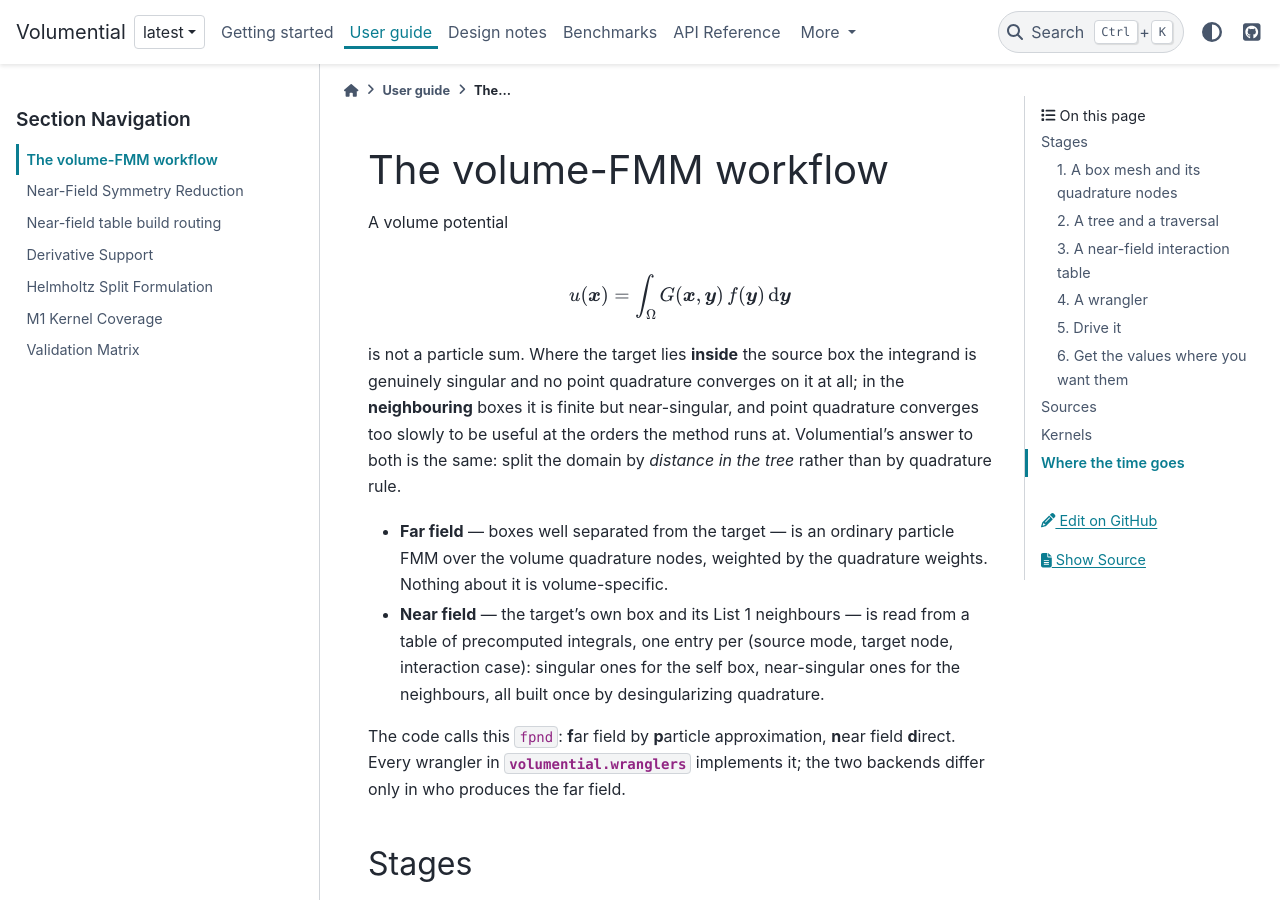
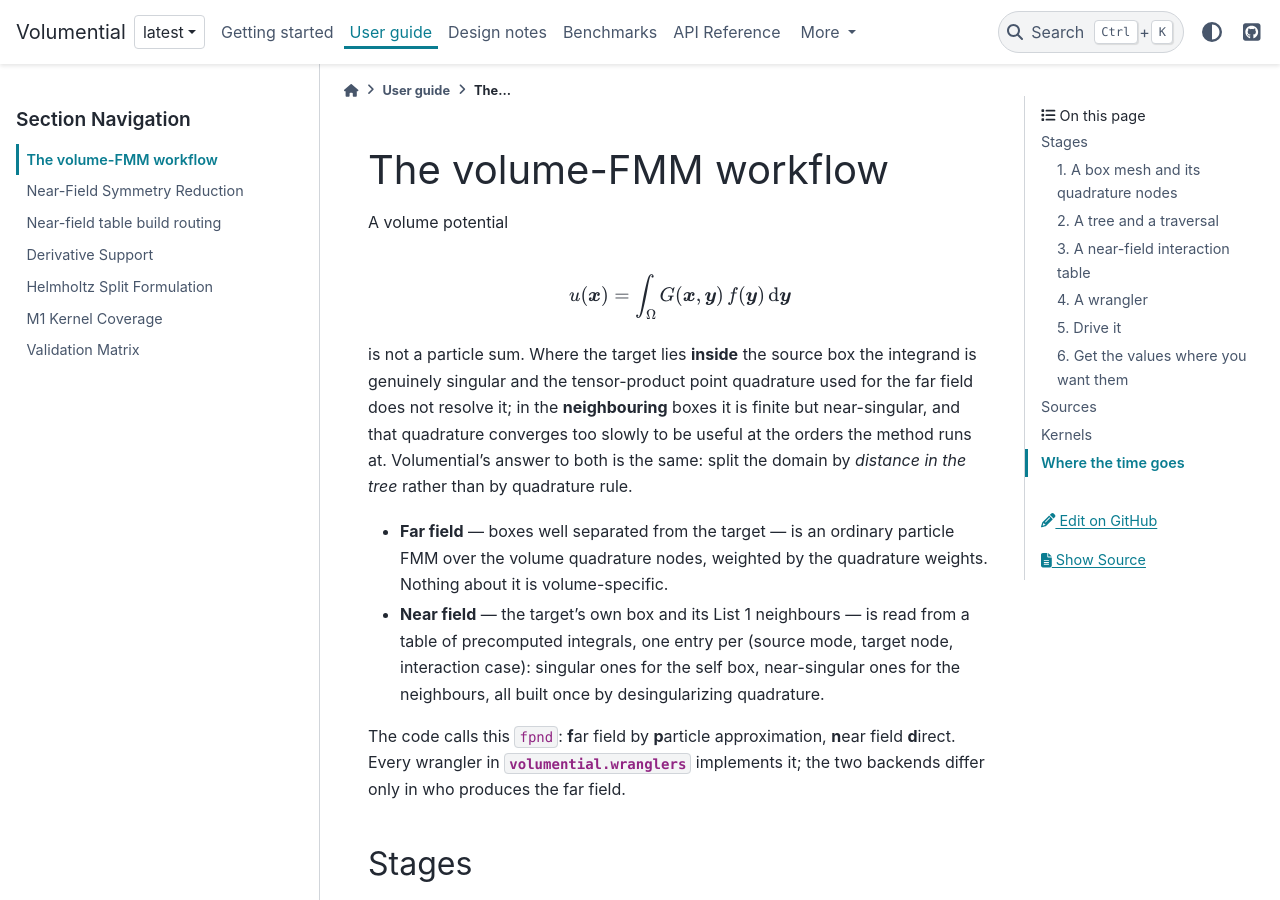
Before and after one commit to xywei/volumential, a Sphinx documentation site: the page built from doc/source/user-guide/volume-fmm-workflow.md, in a window 1280 px wide and 900 px high. Built offline with Sphinx 7.4.7 and the PyData theme 0.15.4, drawn with Linux system fonts in a browser that asks for light colours.

Commit message:
docs: address the CodeRabbit findings on the landing pull request
Qualify the CI gating claim for stacked pull requests, describe the two
environment-recipe failure modes separately, document the legacy unknown
build-routing state, scope the quadrature limitation to the tensor-product
rule the far field uses, and drop the unsupported file-object input from
import_code's docstring.

```diff
--- a/doc/source/user-guide/volume-fmm-workflow.md
+++ b/doc/source/user-guide/volume-fmm-workflow.md
@@ -8,9 +8,10 @@ f(\boldsymbol{y})\,\mathrm{d}\boldsymbol{y}
 $$
 
 is not a particle sum. Where the target lies **inside** the source box the
-integrand is genuinely singular and no point quadrature converges on it at
-all; in the **neighbouring** boxes it is finite but near-singular, and point
-quadrature converges too slowly to be useful at the orders the method runs at.
+integrand is genuinely singular and the tensor-product point quadrature used
+for the far field does not resolve it; in the **neighbouring** boxes it is
+finite but near-singular, and that quadrature converges too slowly to be useful
+at the orders the method runs at.
 Volumential's answer to both is the same: split the domain by *distance in the
 tree* rather than by quadrature rule.
 
```
Also changed, not shown: doc/source/development/ai-assisted-development.md (+3 -2 lines), doc/source/getting-started/installation.md (+4 -1 lines), doc/source/user-guide/table-build-routing.md (+4 -2 lines), 1 other file.
